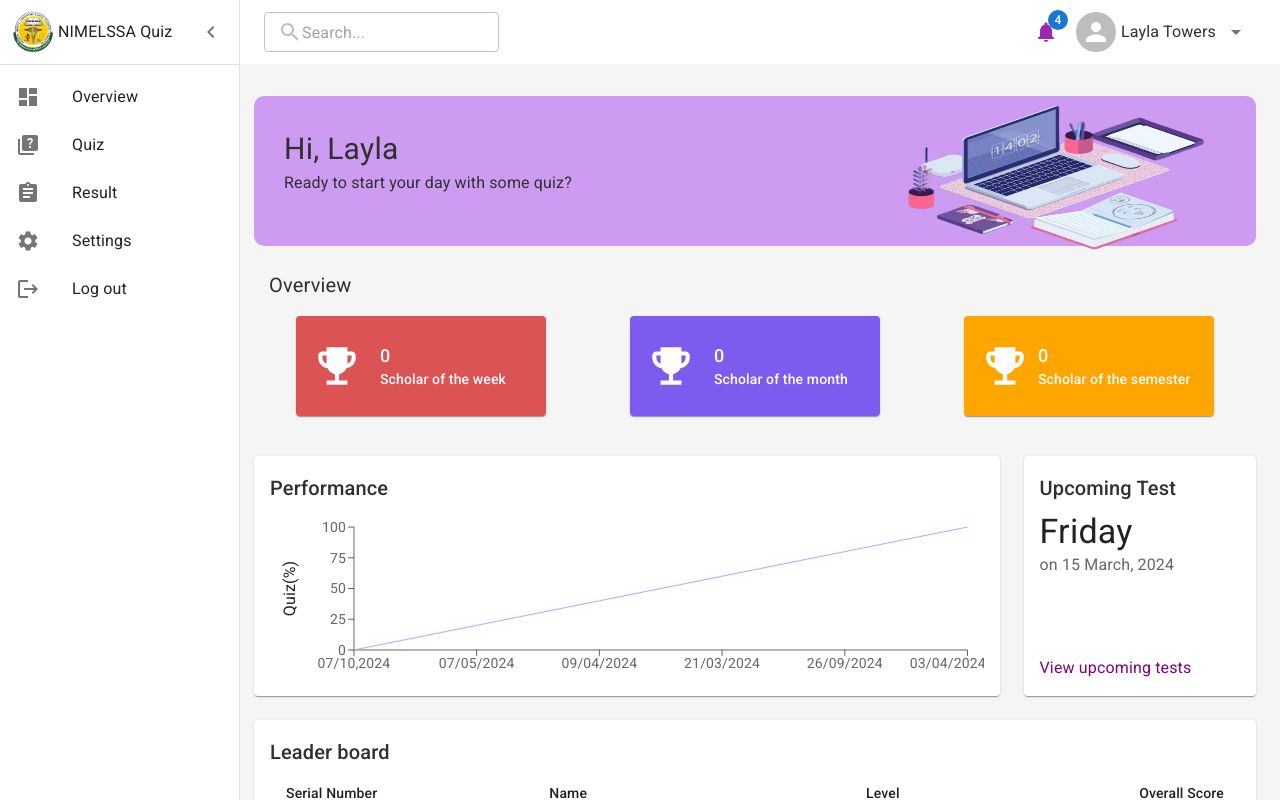
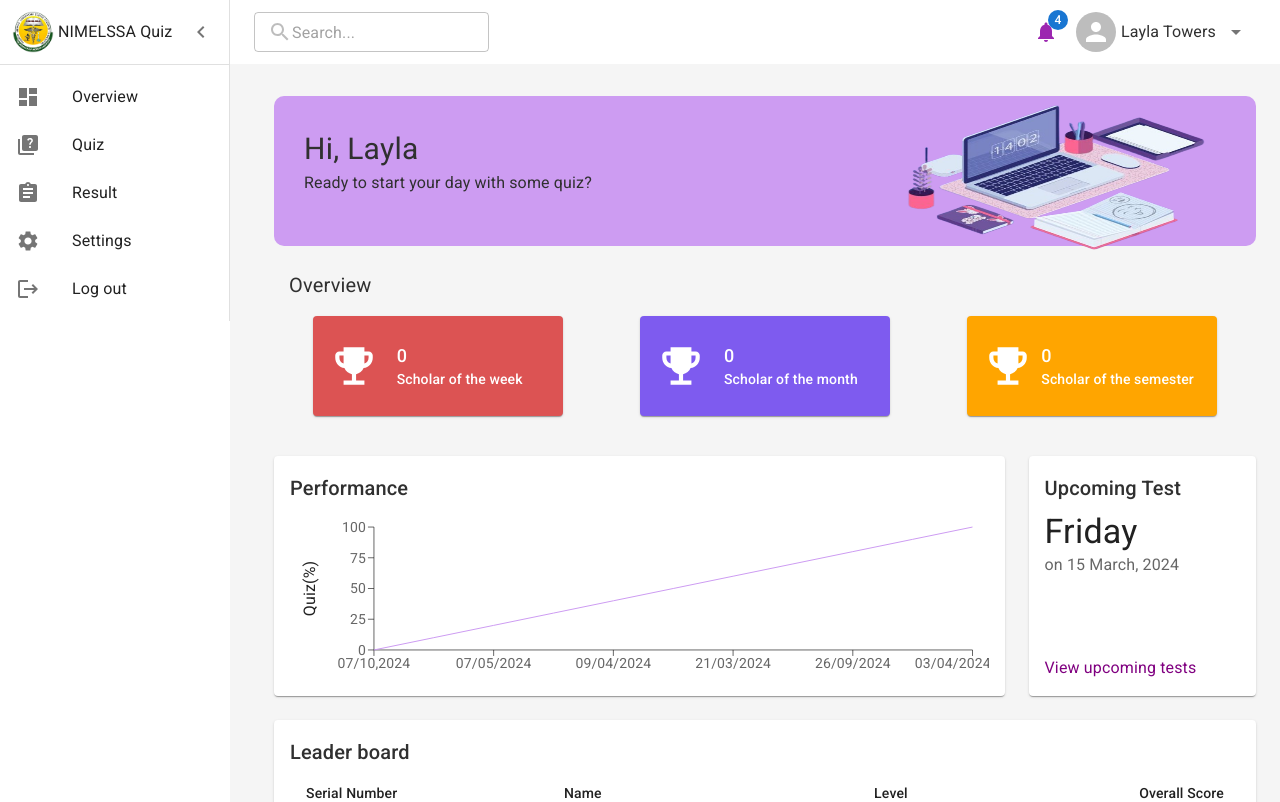
Before and after one commit to Fificode/nimelssa-quiz-app, a React (Vite) app: page /dashboard in a window 1280 px wide. Shown: the top 802 px of the page. Built offline with nearby package versions, Linux system fonts and the light colour scheme.

Commit message:
navbar spacing fixed

```diff
--- a/src/pages/dashboard/Dashboard.jsx
+++ b/src/pages/dashboard/Dashboard.jsx
@@ -18,14 +18,15 @@ import TextField from '@mui/material/TextField';
 import SearchIcon from '@mui/icons-material/Search';
 import Avatar from '@mui/material/Avatar';
 import ArrowDropDownIcon from '@mui/icons-material/ArrowDropDown';
+// import ListItemButton from '@mui/material/ListItemButton';
+// import ListItemIcon from '@mui/material/ListItemIcon';
+// import ListItemText from '@mui/material/ListItemText';
+// import LogoutIcon from '@mui/icons-material/Logout';
 
 
 
 
-
-export default function Dashboard({toggleDrawer, open}) {
-
-  const drawerWidth = 240;
+const drawerWidth = 230;
 
 const AppBar = styled(MuiAppBar, {
   shouldForwardProp: (prop) => prop !== 'open',
@@ -75,15 +76,21 @@ export default function Dashboard({toggleDrawer, open}) {
 // TODO remove, this demo shouldn't need to reset the theme.
 const defaultTheme = createTheme();
 
+
+export default function Dashboard({toggleDrawer, open}) {
+
+
   return (
     <ThemeProvider theme={defaultTheme}>
       <Box sx={{ display: 'flex', height:'100vh' }}>
         <CssBaseline />
-        <AppBar position="absolute" open={open} sx={{backgroundColor: '#ffffff', boxShadow: 0,}}>
+        <AppBar position="absolute" open={open} sx={{backgroundColor: '#ffffff', boxShadow: 0,  position:'fixed'}}>
 
           <Toolbar
             sx={{
               pr: '24px',
+              maxWidth: '100%',
+
             }}
           >
 
@@ -103,7 +110,7 @@ export default function Dashboard({toggleDrawer, open}) {
             </IconButton>
 
             <TextField
-            sx={{marginRight:'30px'}}
+            sx={{marginRight:'30px', }}
             color='secondary'
             size='small'
       variant="outlined"
@@ -132,7 +139,7 @@ export default function Dashboard({toggleDrawer, open}) {
 </Box>
           </Toolbar>
         </AppBar>
-        <Drawer variant="permanent" open={open}>
+        <Drawer variant="permanent"  open={open} sx={{minHeight: '100vh', position:'fixed'}}>
           <Toolbar
             sx={{
               display: 'flex',
@@ -153,10 +160,21 @@ export default function Dashboard({toggleDrawer, open}) {
               <ChevronLeftIcon />
             </IconButton>
           </Toolbar>
-          <Divider />
-          <List component="nav" sx={{height: '100vh'}}>
+          <Divider/>
+          <List component="nav"  >
             {mainListItems}
             <Box>{secondaryListItems}</Box>
+           {/* <Box sx={{display: 'flex', flexDirection: 'column', justifyContent:'center', height: '80vh' }}>
+
+         <Box sx={{ mt: 'auto' }}>
+         <ListItemButton>
+      <ListItemIcon>
+      <LogoutIcon />
+      </ListItemIcon>
+      <ListItemText primary="Log out" />
+    </ListItemButton>
+         </Box>
+           </Box>  */}
           </List>
         </Drawer>
 
--- a/src/pages/dashboard/Quiz.jsx
+++ b/src/pages/dashboard/Quiz.jsx
@@ -15,8 +15,6 @@ const Quiz = ({open}) => {
                 ? theme.palette.grey[100]
                 : theme.palette.grey[900],
             flexGrow: 1,
-            height: '100vh',
-            width: open ? '82%': '92%',
             overflow: 'auto',
             position: 'absolute',
             left: open ? '230px' : '70px',
@@ -27,7 +25,7 @@ const Quiz = ({open}) => {
                        <Grid container spacing={3}>
 
  <Grid item xs={12}>
-<Typography sx={{color:"#303030", fontSize:'20px', marginLeft: '15px'}}>Quiz</Typography>
+<Typography sx={{color:"#303030", fontSize:'20px', marginLeft: '15px',}}>Quiz</Typography>
 </Grid>
     </Grid>
     </Container>
--- a/src/pages/dashboard/Result.jsx
+++ b/src/pages/dashboard/Result.jsx
@@ -16,8 +16,6 @@ const Result = ({open}) => {
                 ? theme.palette.grey[100]
                 : theme.palette.grey[900],
             flexGrow: 1,
-            height: '100vh',
-            width: open ? '82%': '92%',
             overflow: 'auto',
             position: 'absolute',
             left: open ? '230px' : '70px',
--- a/src/pages/dashboard/Settings.jsx
+++ b/src/pages/dashboard/Settings.jsx
@@ -16,8 +16,6 @@ const Settings = ({open}) => {
                 ? theme.palette.grey[100]
                 : theme.palette.grey[900],
             flexGrow: 1,
-            height: '100vh',
-            width: open ? '82%': '92%',
             overflow: 'auto',
             position: 'absolute',
             left: open ? '230px' : '70px',
--- a/src/pages/dashboard/dashboardContent/DashboardContent.jsx
+++ b/src/pages/dashboard/dashboardContent/DashboardContent.jsx
@@ -23,10 +23,13 @@ const DashboardContent = ({open}) => {
                 ? theme.palette.grey[100]
                 : theme.palette.grey[900],
             flexGrow: 1,
-            height: '100vh',
+
+            paddingLeft: '20px',
+            maxWidth: '100%',
+
             overflow: 'auto',
             position: 'absolute',
-            left: open ? '230px' : '70px',
+            left: open ? '230px' : '55px',
             top: '0px'
                      }}
         >
@@ -34,7 +37,7 @@ const DashboardContent = ({open}) => {
           <Container maxWidth="lg" sx={{ mt: 4, mb: 4 }}>
         <Grid container spacing={3}>
             <Grid item xs='auto' md={12}>
-  <Box sx={{width: '100%', height: '150px', backgroundColor: '#cd9cf2', borderRadius: '10px', display: 'flex', flexDirection:'row', justifyContent: 'space-between'}}>
+  <Box sx={{width: '100%', height: '150px', backgroundColor: '#cd9cf2', borderRadius: '10px', display: 'flex', flexDirection:'row', justifyContent: 'space-between',}}>
   <Box sx={{flexGrow: 1,  padding: '30px', display: 'flex', flexDirection: 'column'}}>
   <Typography sx={{color: '#303030', fontSize: '30px'}}>Hi, Layla</Typography>
   <Typography sx={{color: '#303030'}}>Ready to start your day with some quiz?</Typography>
```
Lines whose indentation alone changed are shown as unchanged.
